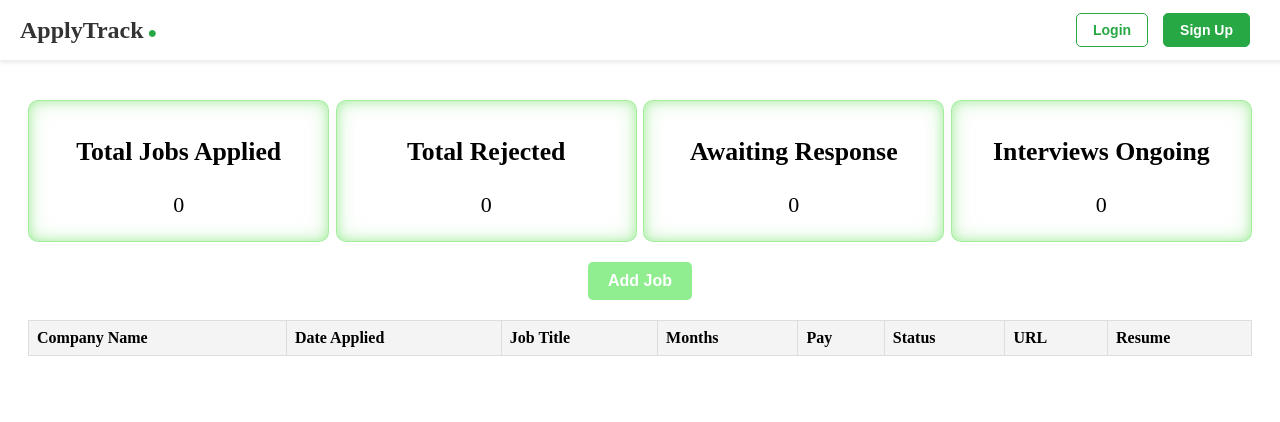
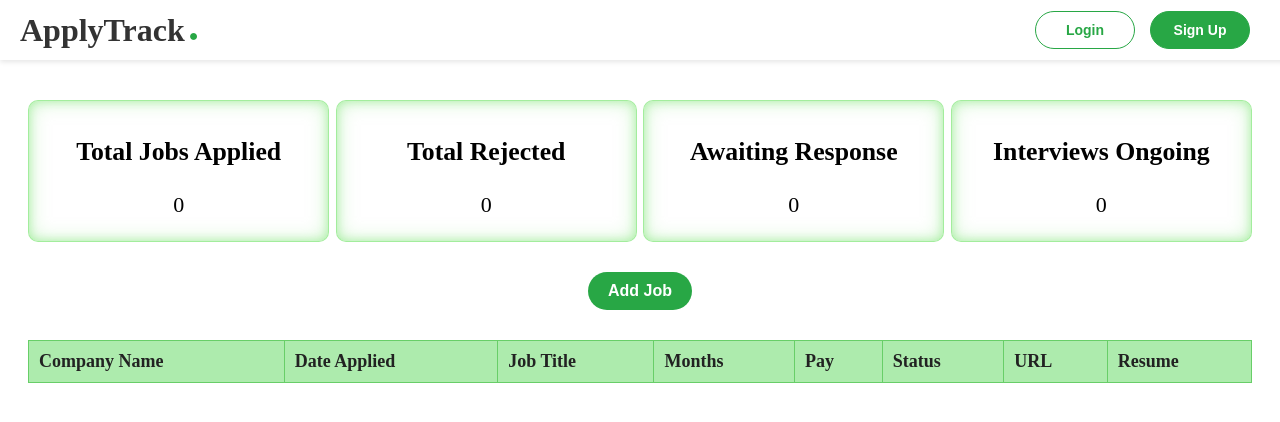
Before and after one commit to BhavyaLikhitha/Job-Tracker, a React (Vite) app in the folder app/: page / in a window 1280 px wide. Shown: the top 422 px of the page. Built offline with nearby package versions, Linux system fonts and the light colour scheme.

Commit message:
enchanced ui

```diff
--- a/app/src/components/job.css
+++ b/app/src/components/job.css
@@ -11,6 +11,7 @@
   }
 
   .stat-box {
+    gap:15px;
     background-color: white; /* Center of the box remains white */
     border: 1px solid rgba(154, 235, 147, 0.9);
     border-radius: 10px;
@@ -34,13 +35,16 @@
 
   th,
   td {
-    border: 1px solid #ddd;
-    padding: 8px;
+    font-size: 18px;
+    color:#222;
+    font-family: bold;
+    border: 1px solid #68ce68;
+    padding: 10px;
     text-align: left;
   }
 
   thead {
-    background-color: #f4f4f4;
+    background-color: #adebad;
   }
 
   .add-job {
@@ -53,6 +57,8 @@
   .add-job input,
   .add-job select,
   .add-job button {
+    outline: none;
+
     border-radius: 15px;
     padding: 10px;
     width: 400px;
@@ -60,19 +66,19 @@
   }
 
   .add-job button {
-    background-color: #4caf50;
+    background-color: #28a745;
     color: white;
     border: none;
     cursor: pointer;
   }
 
   .add-job button:hover {
-    background-color: #45a049;
+    background-color: #68ce68;
   }
 
   select {
     padding: 5px;
-    width: 400px !important;
+
     font-size: 14px;
   }
 
@@ -85,10 +91,10 @@
     text-decoration: underline;
   }
   .status-dropdown {
-    width: 400px !important;
-    padding: 8px;
+    outline: none;
+    padding: 6px;
     border: 1px solid #ddd;
-    border-radius: 4px;
+    border-radius: 15px;
     color: #fff;
     font-weight: bold;
   }
@@ -123,19 +129,22 @@
   }
 
   button {
-    margin: 20px auto; /* Center the button horizontally */
+
+    margin: 30px auto;
     display: block; /* Ensures the button takes up its own line */
-    background-color: #90ee90; /* Light green background */
+    background-color: #28a745; /* Light green background */
     color: #fff; /* White text color */
     font-size: 16px; /* Slightly larger font size */
     padding: 10px 20px; /* Adds padding around the text */
     border: none; /* Removes the default border */
-    border-radius: 5px; /* Adds rounded corners */
+    border-radius: 20px; /* Adds rounded corners */
     cursor: pointer; /* Changes cursor to pointer on hover */
     font-weight: bold; /* Makes the text bold */
     transition: background-color 0.3s ease; /* Smooth hover effect */
+
   }
 
   button:hover {
-    background-color: #76c776; /* Slightly darker green on hover */
+    background-color: #68ce68; /* Slightly darker green on hover */
+    box-shadow: 5px 5px 5px rgba(154, 235, 147, 0.5);
   }
--- a/app/src/components/navbar/nav.css
+++ b/app/src/components/navbar/nav.css
@@ -16,7 +16,7 @@
 
   /* Brand name */
   .navbar-brand {
-    font-size: 24px;
+    font-size: 32px;
     font-weight: bold;
     color: #333;
   }
@@ -38,9 +38,10 @@
   /* Buttons */
   .navbar-buttons .login-btn,
   .navbar-buttons .signup-btn {
-    padding: 8px 16px;
+    padding: 10px 16px;
+    width: 100px;
     border: none;
-    border-radius: 5px;
+    border-radius: 20px;
     cursor: pointer;
     font-size: 14px;
     font-weight: bold;
```
